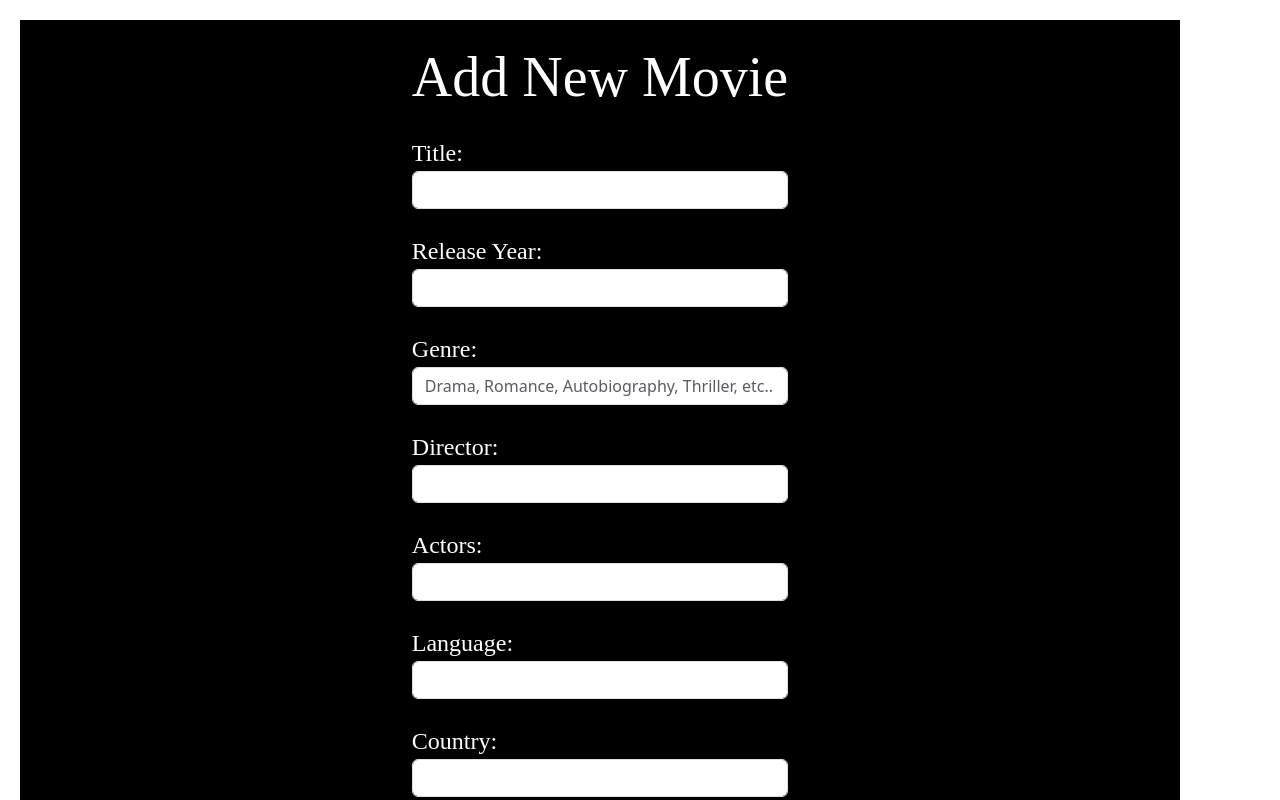
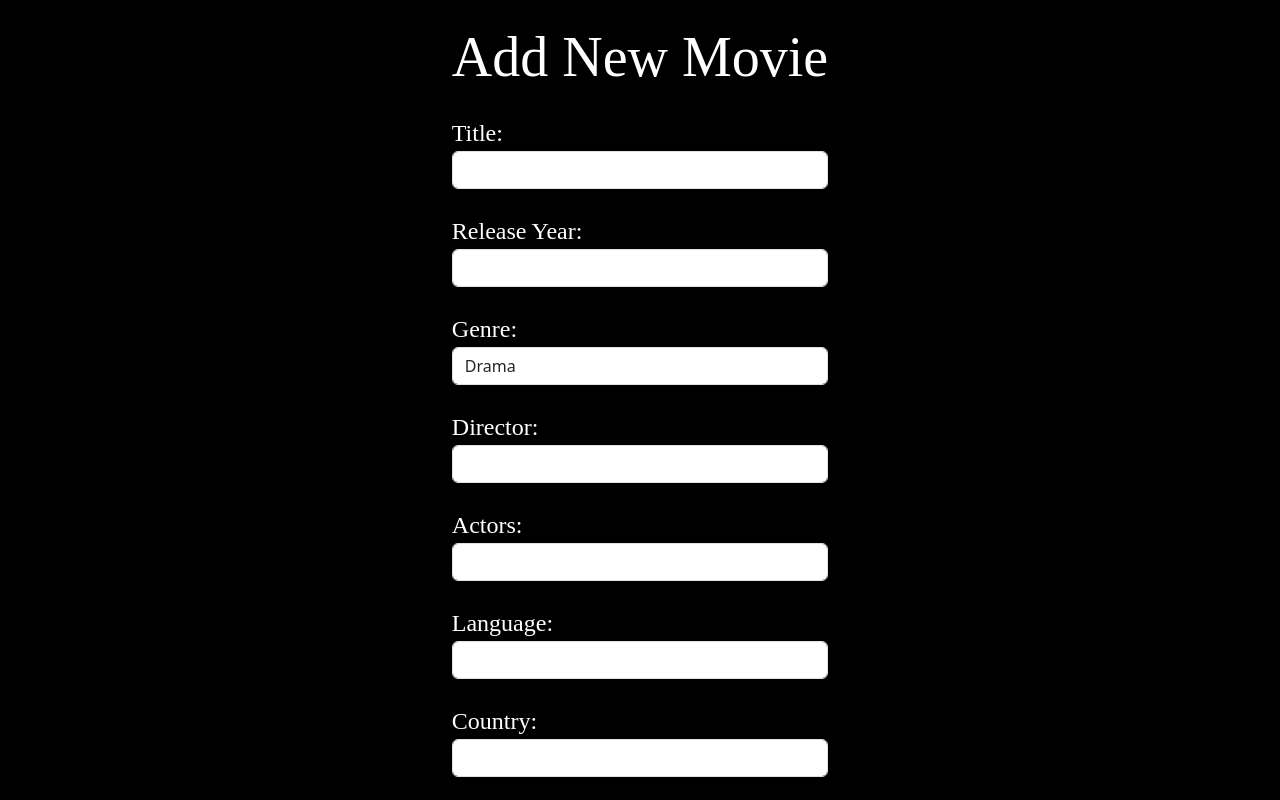
Before and after one commit to rhutikakevat/Sunshine-App, a React (Vite) app: page / in a window 1280 px wide. Shown: the top 800 px of the page. Built offline with nearby package versions, Linux system fonts and the light colour scheme; no server answers.

Commit message:
chore: Update styling

```diff
--- a/src/components/AddMovieForm.jsx
+++ b/src/components/AddMovieForm.jsx
@@ -10,7 +10,7 @@ const AddMovieForm =()=>{
     const [formData, setFormData] = useState({
         title: "",
         releaseYear: "",
-        genre: "",
+        genre: "Drama",
         director: "",
         actors: "",
         language: "",
@@ -77,7 +77,7 @@ const AddMovieForm =()=>{
                 <br />
 
                 <label className="fs-4" style={{fontFamily:"-moz-initial"}}>Genre: </label><br />
-                <input type="text" name="genre" className="form-control" placeholder="Drama, Romance, Autobiography, Thriller, etc.."
+                <input type="text" name="genre" className="form-control"
                 value={formData.genre} onChange={handlerChange} />
                 <br />
 
--- a/src/index.css
+++ b/src/index.css
@@ -3,8 +3,6 @@
   line-height: 1.5;
   font-weight: 400;
   width: 100%;
-  max-width: 1200px;
-  padding: 20px;
   box-sizing: border-box;
 
   color-scheme: light dark;
```
